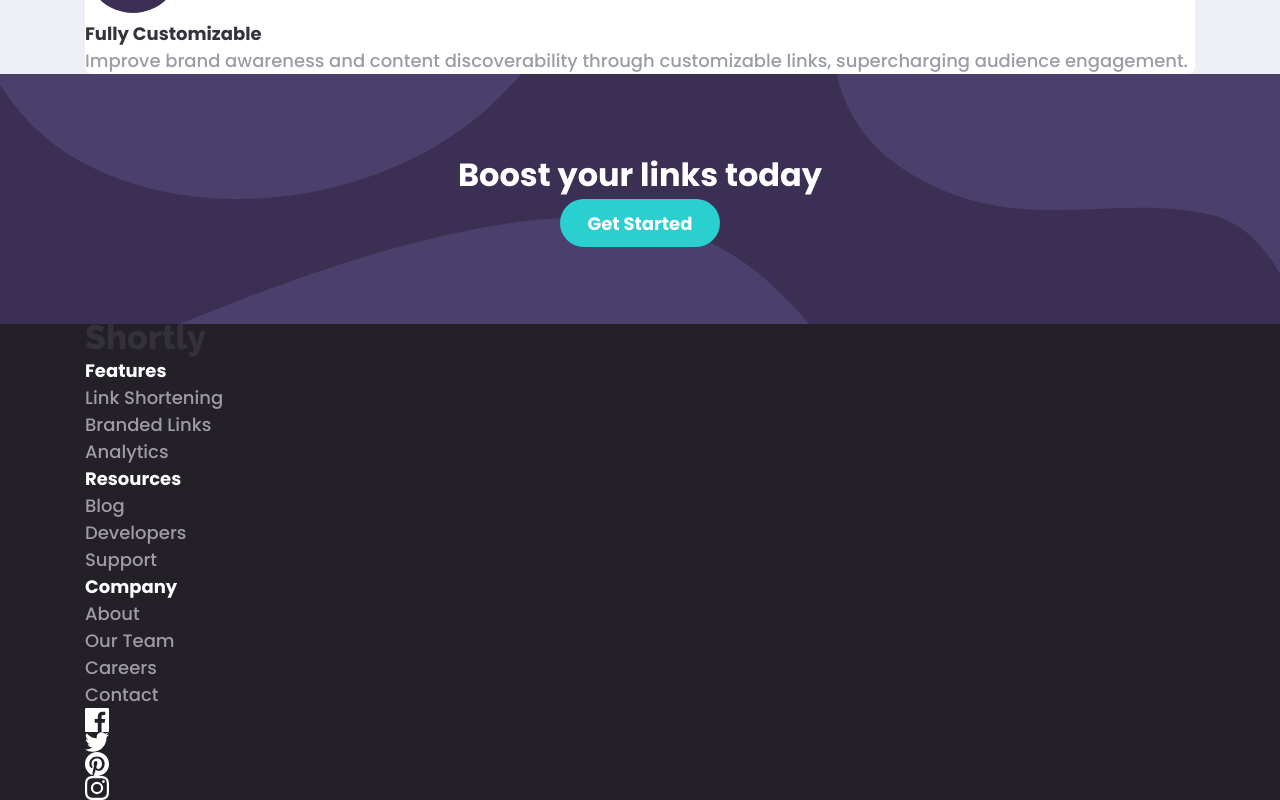
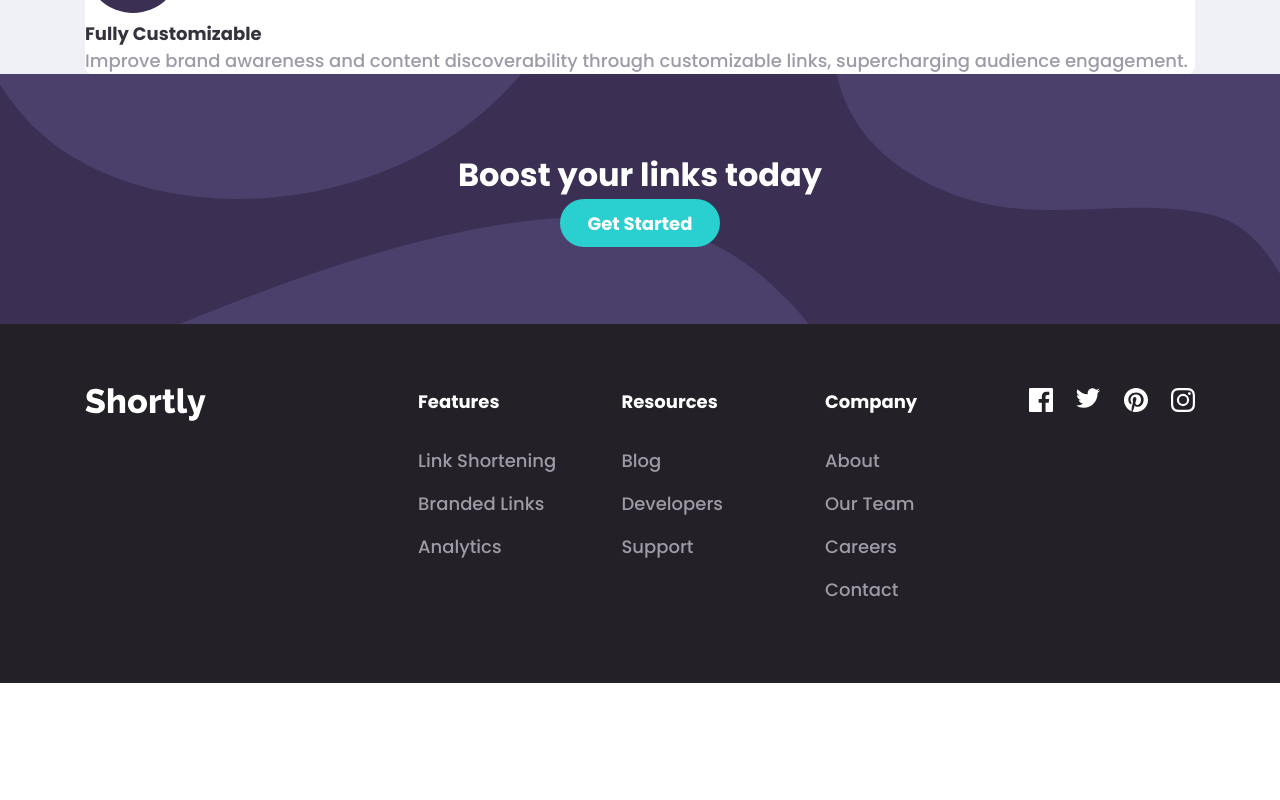
Before and after one commit to Stefan0305/url-shortening-app, a React (Create React App) app: page / in a window 1280 px wide. Shown: the part 1225-2025 px from the top of the page. After the commit the page ends 1908 px from the top, so only its background shows below. Built offline with nearby package versions, Linux system fonts and the light colour scheme.

Commit message:
add styling to footer, small and large screens

```diff
--- a/src/App.scss
+++ b/src/App.scss
@@ -156,6 +156,9 @@ body {
   .container {
     display: flex;
     justify-content: space-between;
+  }
+  .logo {
+    color: var(--clr-neutral-very_dark_blue);
   }
 }
 
@@ -349,15 +352,76 @@ body {
 // footer section
 .footer {
   background-color: var(--clr-neutral-very_dark_violet);
+  .logo {
+    color: white;
+  }
 }
-
 .link-reset {
   text-decoration: none;
   color: var(--clr-neutral-grayish_violet);
   font-weight: var(--fw-regular);
 }
-
 .footer-list-heading {
   color: white;
   font-weight: var(--fw-bold);
 }
+@media (max-width: 991px) {
+  .footer {
+    padding: 3rem;
+    text-align: center;
+    .logo {
+      margin: auto;
+      margin-bottom: 4rem;
+    }
+  }
+  .footer-nav-menu-card {
+    margin-bottom: 4rem;
+    .footer-list-heading {
+      margin-bottom: 2rem;
+    }
+    ul > li {
+      margin-bottom: 1rem;
+    }
+  }
+  .social-media-links {
+    display: flex;
+    justify-content: space-evenly;
+    max-width: 18rem;
+    min-width: 10rem;
+    margin: 4rem auto;
+  }
+}
+@media (min-width: 992px) {
+  .footer {
+    .container {
+      display: grid;
+      grid-template-columns: 30% 1fr 15%;
+      padding: 4rem 0;
+    }
+  }
+  .footer-nav-menu {
+    display: grid;
+    grid-template-columns: repeat(3, 1fr);
+  }
+  .footer-nav-menu-list {
+    li {
+      padding-bottom: 1rem;
+      a:hover {
+        color: var(--clr-primary-cyan);
+      }
+    }
+    .footer-list-heading {
+      padding-bottom: 2rem;
+    }
+  }
+  .social-media-links {
+    display: flex;
+    justify-content: space-between;
+    div:hover {
+      :first-child {
+        fill: var(--clr-primary-cyan);
+      }
+      cursor: pointer;
+    }
+  }
+}
--- a/src/components/Footer/Footer.js
+++ b/src/components/Footer/Footer.js
@@ -40,10 +40,18 @@ function Footer() {
                     </div>
                 </div>
                 <div className="social-media-links">
-                    <FacebookIcon />
-                    <TwitterIcon />
-                    <PinterestIcon />
-                    <InstagramIcon />
+                    <div>
+                        <FacebookIcon />
+                    </div>
+                    <div>
+                        <TwitterIcon />
+                    </div>
+                    <div>
+                        <PinterestIcon />
+                    </div>
+                    <div>
+                        <InstagramIcon />
+                    </div>
                 </div>
             </div>
         </footer>
```
Also changed, not shown: src/images/logo.svg.
